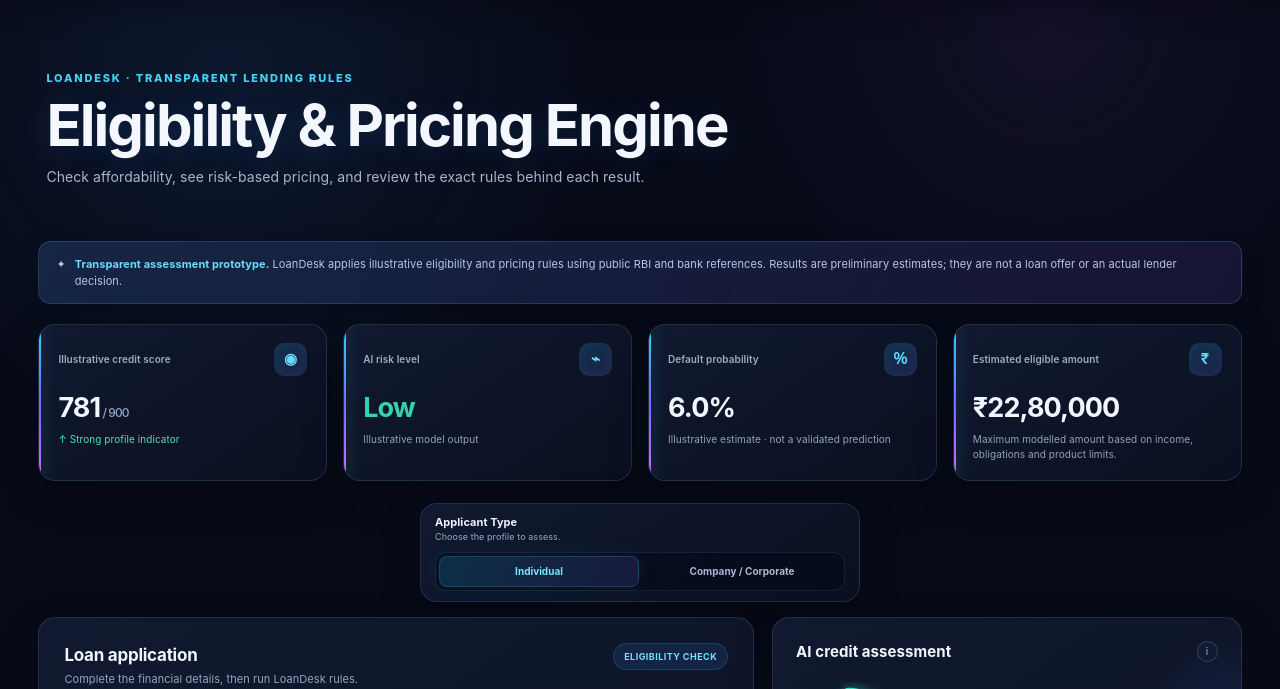
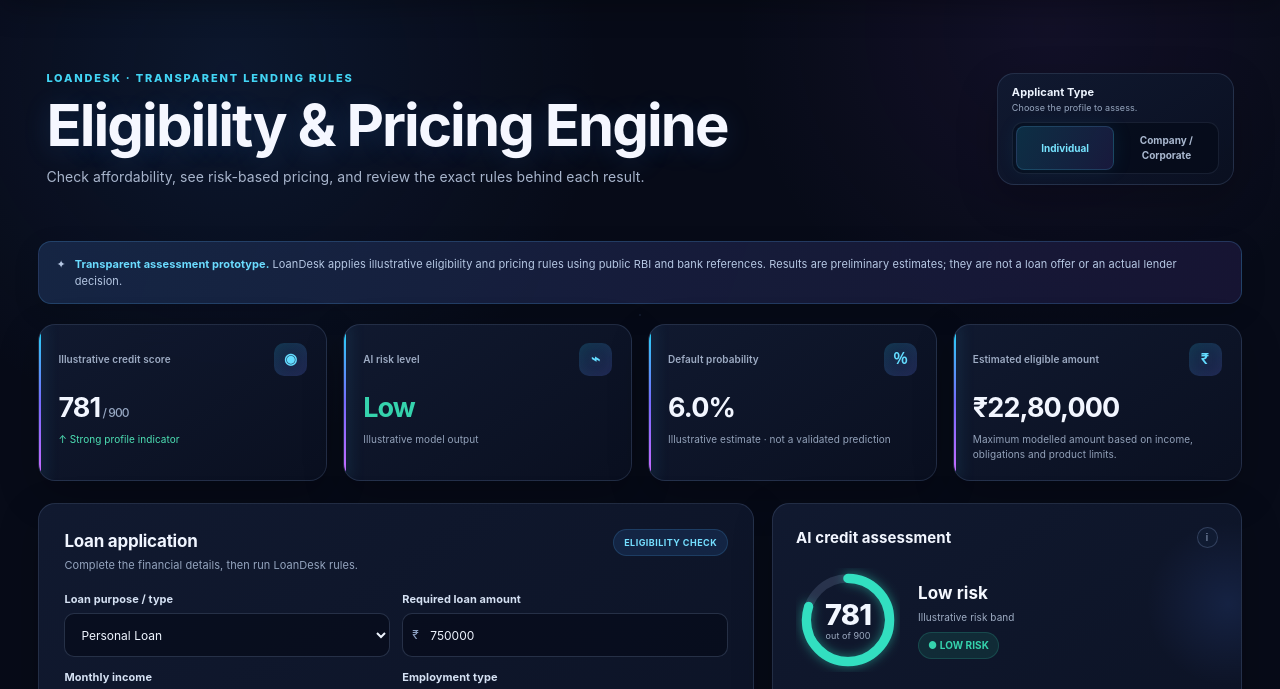
Before and after one commit to achalghumre69-lgtm/ai-loan-credit-assessment-engine, a plain HTML site: page index.html in a window 1280 px wide. Shown: the part 85-774 px from the top of the page. Drawn offline with Linux system fonts and the light colour scheme.

Commit message:
Place Applicant Type selector in hero action area

```diff
--- a/index.html
+++ b/index.html
@@ -188,7 +188,13 @@ body{background-color:#070b18;background-image:radial-gradient(circle at 18% 20%
   <div class="main">
     <header class="topbar"><div class="breadcrumbs">Workspace&nbsp; / &nbsp;<strong>Overview</strong></div><div class="top-actions"><span class="secure"><b>●</b>&nbsp; Private browser session · No server upload</span><button class="login" id="login-open">Login / Register</button></div></header>
     <main class="content" id="home">
-      <section class="hero"><div><div class="eyebrow">LoanDesk · transparent lending rules</div><h1>Eligibility &amp; Pricing Engine</h1><p>Check affordability, see risk-based pricing, and review the exact rules behind each result.</p></div><div class="hero-actions"></div></section>
+      <section class="hero"><div><div class="eyebrow">LoanDesk · transparent lending rules</div><h1>Eligibility &amp; Pricing Engine</h1><p>Check affordability, see risk-based pricing, and review the exact rules behind each result.</p></div><div class="hero-actions"><section class="card applicant-switch" aria-label="Applicant type">
+        <div class="applicant-switch-copy"><strong>Applicant Type</strong><span>Choose the profile to assess.</span></div>
+        <div class="type-tabs" role="tablist" aria-label="Applicant Type">
+          <button class="type-tab" id="individual-tab" type="button" role="tab" aria-selected="true" aria-controls="application">Individual</button>
+          <button class="type-tab" id="corporate-tab" type="button" role="tab" aria-selected="false" aria-controls="corporate-application">Company / Corporate</button>
+        </div>
+      </section></div></section>
       <div class="banner"><span>✦</span><div><b>Transparent assessment prototype.</b> LoanDesk applies illustrative eligibility and pricing rules using public RBI and bank references. Results are preliminary estimates; they are not a loan offer or an actual lender decision.</div></div>
 
       <section class="metrics" id="individual-summary" aria-label="Assessment summary">
@@ -197,13 +203,7 @@ body{background-color:#070b18;background-image:radial-gradient(circle at 18% 20%
         <div class="metric"><div class="metric-head"><span>Default probability</span><span class="metric-icon">％</span></div><div class="metric-value" id="metric-pd">4.8%</div><div class="metric-note">Illustrative estimate · not a validated prediction</div></div>
         <div class="metric"><div class="metric-head"><span>Estimated eligible amount</span><span class="metric-icon">₹</span></div><div class="metric-value" id="metric-eligible">₹7,50,000</div><div class="metric-note" id="eligibility-note">Calculated from the entered affordability details</div></div>
       </section>
-      <section class="card applicant-switch" aria-label="Applicant type">
-        <div class="applicant-switch-copy"><strong>Applicant Type</strong><span>Choose the profile to assess.</span></div>
-        <div class="type-tabs" role="tablist" aria-label="Applicant Type">
-          <button class="type-tab" id="individual-tab" type="button" role="tab" aria-selected="true" aria-controls="application">Individual</button>
-          <button class="type-tab" id="corporate-tab" type="button" role="tab" aria-selected="false" aria-controls="corporate-application">Company / Corporate</button>
-        </div>
-      </section>
+
       <div class="two-col">
         <section class="card" id="application">
           <div class="card-head"><div><h2>Loan application</h2><p>Complete the financial details, then run LoanDesk rules.</p></div><span class="badge">ELIGIBILITY CHECK</span></div>
```
